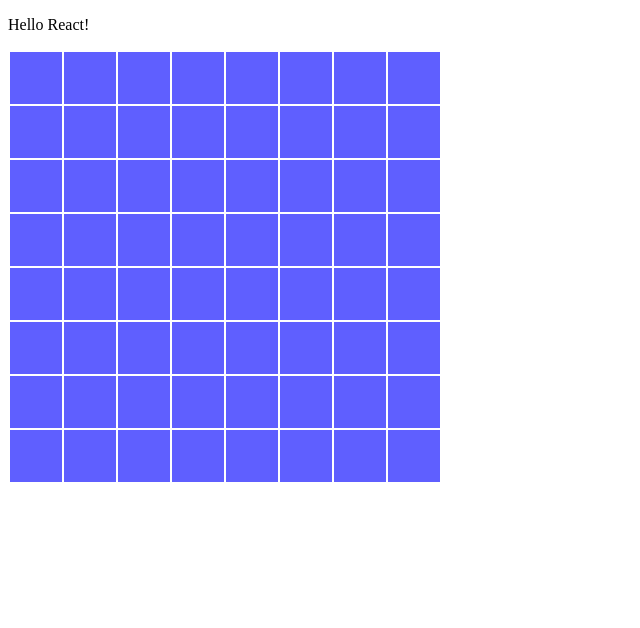
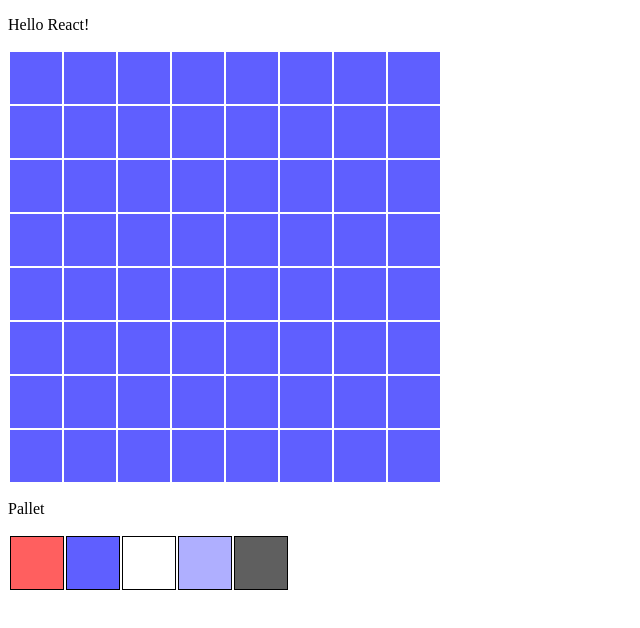
Before and after one commit to knight9999/simple-dot-editor, a React app: page / in a window 1280 px wide. Shown: the top 628 px of the page, without its empty margins (0-640 px from the left). Built offline with nearby package versions, Linux system fonts and the light colour scheme.

Commit message:
pallet is updated

```diff
--- a/src/index.css
+++ b/src/index.css
@@ -8,6 +8,17 @@
   height: 50px;
 }
 
+.item-border {
+  border: 1px solid black;
+}
+
 .item-blue {
   background-color: #5F5FFF;
 }
+
+.item-transparent {
+  background-color: #888;
+  background-image: linear-gradient(45deg, #444 25%, transparent 25%, transparent 75%, #444 75%, #444), linear-gradient(45deg, #444 25%, transparent 25%, transparent 75%, #444 75%, #444);
+  background-position: 0 0, 25px 25px;
+  background-size: 50px 50px;
+}
--- a/src/index.jsx
+++ b/src/index.jsx
@@ -1,7 +1,9 @@
-import React from 'react';
-import {render} from 'react-dom';
-import ClassNames from 'classnames';
-import styles from './index.css';
+import React from 'react'
+import {render} from 'react-dom'
+import ClassNames from 'classnames'
+import styles from './index.css'
+
+import Pallet from './pallet'
 
 class App extends React.Component {
 
@@ -54,6 +56,7 @@ class App extends React.Component {
           {rowComponents}
           </tbody>
         </table>
+        <Pallet colors={['#FF5F5F', '#5F5FFF', '#FFFFFF', '#AFAFFF', '#5F5F5F']} />
       </div>
     );
   }
--- /dev/null
+++ b/src/pallet.jsx
@@ -0,0 +1,33 @@
+import React from 'react'
+import {render} from 'react-dom'
+import ClassNames from 'classnames'
+import styles from './index.css'
+
+export default class Pallet extends React.Component {
+
+  bgcolor (colorCode) {
+    return {
+      'backgroundColor': colorCode
+    };
+  }
+
+  render () {
+    const classNameForItem = ClassNames({
+      "item": true,
+      "item-border": true
+    });
+    const colors = this.props.colors;
+    return (
+      <div>
+        <p>Pallet</p>
+        <table className="table">
+          <tbody>
+            <tr>
+              {colors.map((item,i)=>{return <td key={i} className={classNameForItem} style={this.bgcolor(item)}></td>})}
+            </tr>
+          </tbody>
+        </table>
+      </div>
+    )
+  }
+}
```
